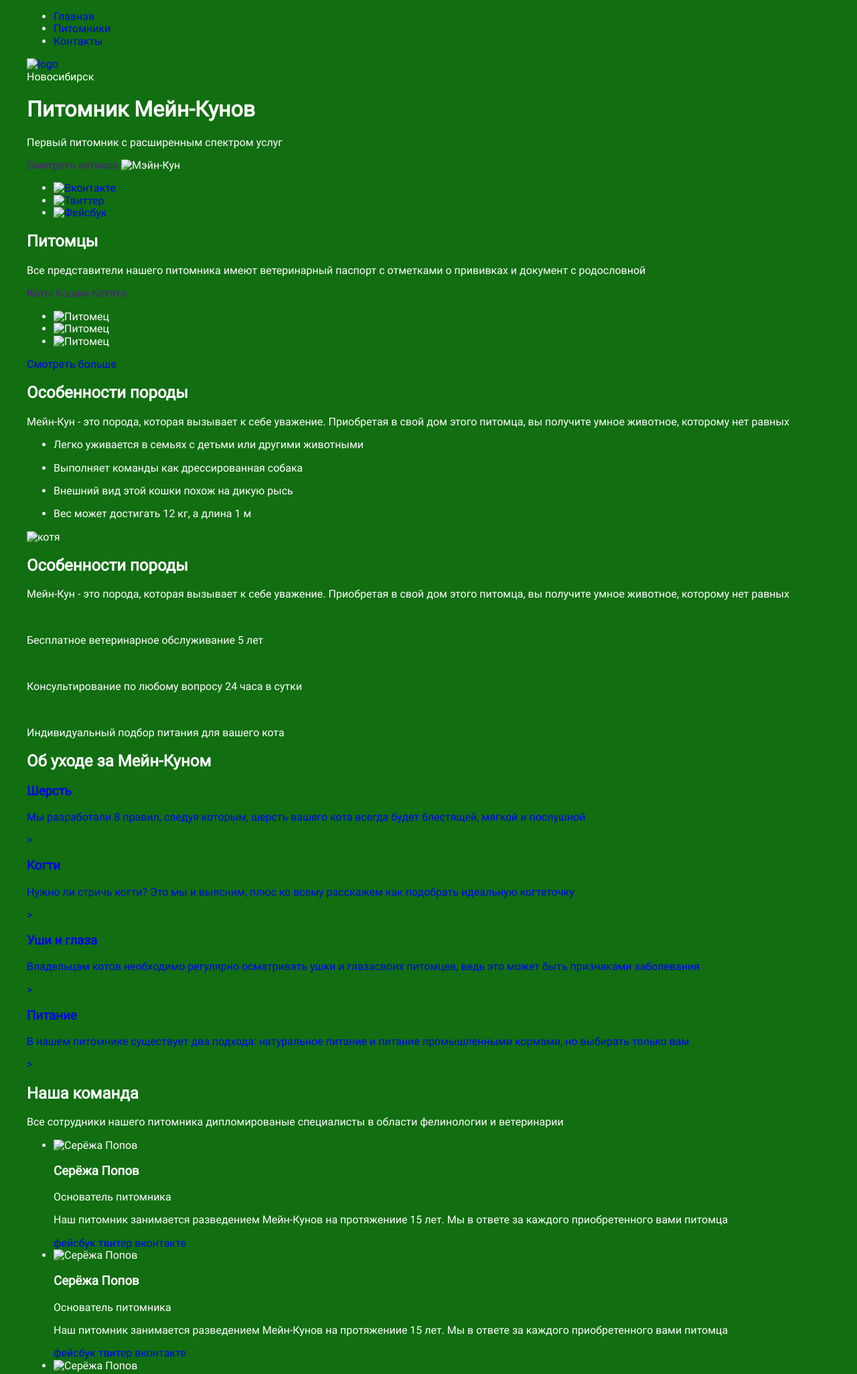
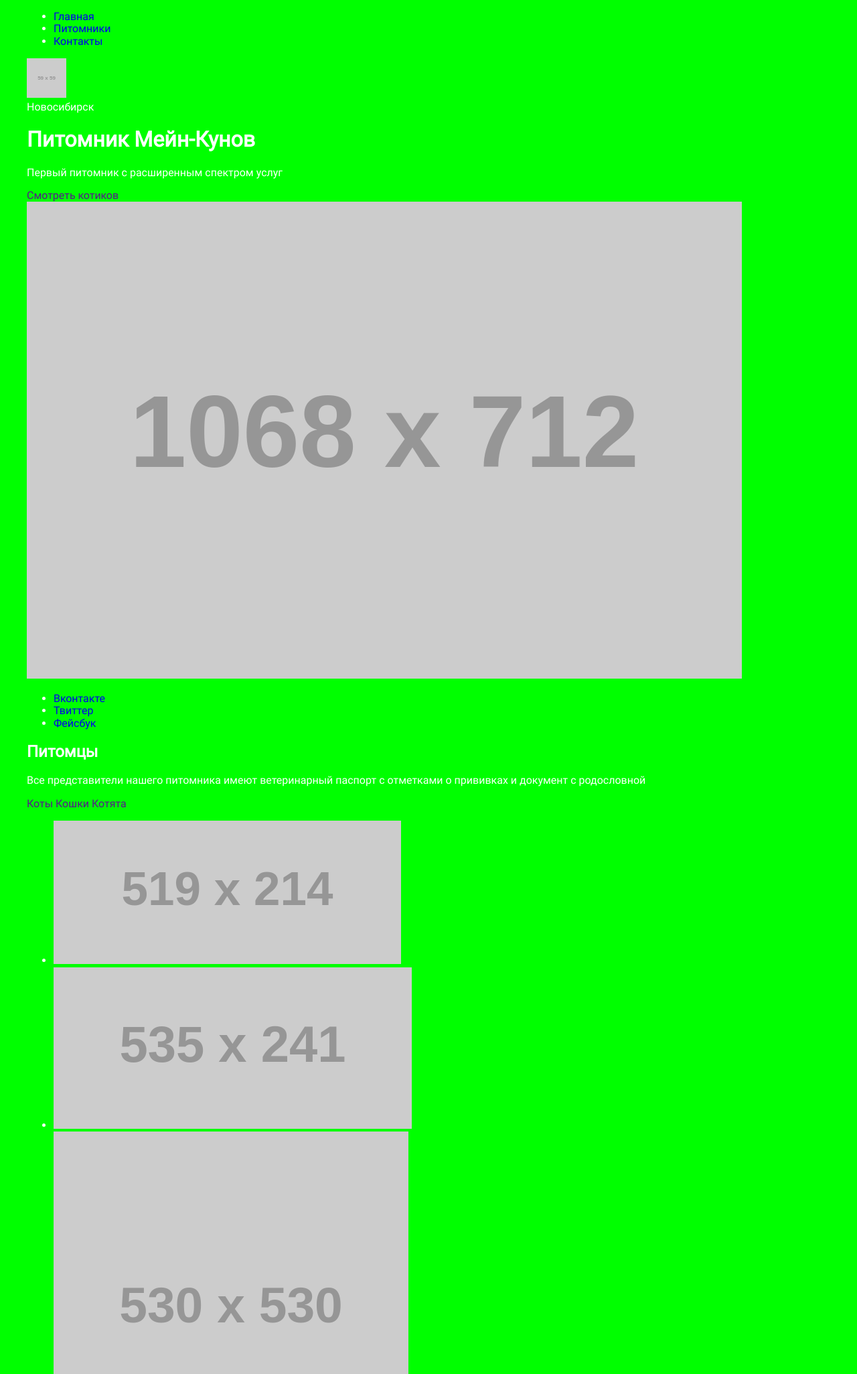
Before and after one commit to AomineVlady/main-coon, a website built with webpack: page src/index.html in a window 1280 px wide. Shown: the top 2051 px of the page at 67% size. Built offline with nearby package versions, Linux system fonts and the light colour scheme; placeholder pictures from the web are drawn by us; files whose address does not match are found by name.

Commit message:
fix html-errors for include webpack

```diff
--- a/src/index.html
+++ b/src/index.html
@@ -19,7 +19,7 @@
                                 <a href="#" class="navbar-menu__list-link">Главная</a>
                             </li>
                             <li class="navbar-menu__list-item">
-                                <a href="#" class=navbar-menu__list-link">Питомники</a>
+                                <a href="#" class="navbar-menu__list-link">Питомники</a>
                             </li>
                             <li class="navbar-menu__list-item">
                                 <a href="#" class="navbar-menu__list-link">Контакты</a>
@@ -28,7 +28,7 @@
                     </nav>
 
                     <a href="#" class="logo-link">
-                        <img src="images/crown.png" alt="logo">
+                        <img src="http://placehold.it/59x59" alt="logo">
                     </a>
                 </section>
 
@@ -41,23 +41,23 @@
                         </div>
                         <a href="" class="button">Смотреть котиков</a>
 
-                        <img src="images/cat1.png" alt="Мэйн-Кун"> <!-- по расположению котика вопросы -->
+                        <img src="http://placehold.it/1068x712" alt="Мэйн-Кун"> <!-- по расположению котика вопросы -->
 
                         <div class="main__socials"> <!-- можно реализовать без ul-li -->
                             <ul class="main__socials-list">
                                 <li class="main__socials-item">
                                     <a href="#" class="main-social-link">
-                                        <img src="images/Vk.png" alt="Вконтакте">
+                                        Вконтакте
                                     </a>
                                 </li>
                                 <li class="main__socials-item">
                                     <a href="#" class="main-social-link">
-                                        <img src="images/Twitter.png" alt="Твиттер">
+                                        Твиттер
                                     </a>
                                 </li>
                                 <li class="main__socials-item">
                                     <a href="#" class="main-social-link">
-                                        <img src="images/Facebook.png" alt="Фейсбук">
+                                        Фейсбук
                                     </a>
                                 </li>
                             </ul>
@@ -90,13 +90,13 @@
                     <div class="swipper"> <!-- блок с картинками а не свайпер-->
                         <ul class="swipper__list">
                             <li class="swipper__list-item">
-                                <img src="images/pets1.png" alt="Питомец">
+                                <img src="http://placehold.it/519x214" alt="Питомец">
                             </li>
                             <li class="swipper__list-item">
-                                <img src="images/pets2.png" alt="Питомец">
+                                <img src="http://placehold.it/535x241" alt="Питомец">
                             </li>
                             <li class="swipper__list-item">
-                                <img src="images/pets3.png" alt="Питомец">
+                                <img src="http://placehold.it/530x530" alt="Питомец">
                             </li>
                         </ul>
                     </div>
@@ -131,7 +131,7 @@
                             </li>
                         </ul>
                     </div>
-                    <img src="images/котя3.png" alt="котя"> <!-- тот самый кот ↕-->
+                    <img src="http://placehold.it/500x700" alt="котя"> <!-- тот самый кот ↕-->
                 </div>
             </div>
         </section>
@@ -147,15 +147,15 @@
                     <!-- иконки не смог вырезать нормально -->
                     <div class="benefits__content">
                         <div class="benefits__content-item">
-                            <img src="" alt="">
+                            <img src="http://placehold.it/100x100" alt="ветеринарное обслуживание">
                             <p class="benefits__content-item-subtitle">Бесплатное ветеринарное обслуживание 5 лет</p>
                         </div>
                         <div class="benefits__content-item">
-                            <img src="" alt="">
+                            <img src="http://placehold.it/100x100" alt="Консультирование">
                             <p class="benefits__content-item-subtitle">Консультирование по любому вопросу 24 часа в сутки</p>
                         </div>
                         <div class="benefits__content-item">
-                            <img src="" alt="">
+                            <img src="http://placehold.it/100x100" alt="подбор питания">
                             <p class="benefits__content-item-subtitle">Индивидуальный подбор питания для вашего кота</p>
                         </div>
                     </div>
@@ -218,7 +218,7 @@
                             <li class="swipper__items-item"> <!-- 1 элемент -->
                                 <div class="employee">
                                     <div class="employee-picture">
-                                        <img src="images/team1.png" alt="Серёжа Попов">
+                                        <img src="http://placehold.it/360x356" alt="Серёжа Попов">
                                     </div>
 
                                     <div class="employee__content">
@@ -243,7 +243,7 @@
                             <li class="swipper__items-item"> <!-- 2 элемент -->
                                 <div class="employee">
                                     <div class="employee-picture">
-                                        <img src="images/team1.png" alt="Серёжа Попов">
+                                        <img src="http://placehold.it/360x356" alt="Серёжа Попов">
                                     </div>
 
                                     <div class="employee__content">
@@ -268,7 +268,7 @@
                             <li class="swipper__items-item"> <!-- 3 элемент -->
                                 <div class="employee">
                                     <div class="employee-picture">
-                                        <img src="images/team1.png" alt="Серёжа Попов">
+                                        <img src="http://placehold.it/360x356" alt="Серёжа Попов">
                                     </div>
 
                                     <div class="employee__content">
@@ -374,7 +374,7 @@
                             <li class="swipper__items-item"> <!-- 1 элемент -->
                                 <div class="review">
                                     <div class="review-picture">
-                                        <img src="images/team1.png" alt="Серёжа Попов">
+                                        <img src="http://placehold.it/480x330   " alt="Серёжа Попов">
                                     </div>
 
                                     <div class="review__content">
@@ -385,10 +385,10 @@
                                     <div class="review__socials">
                                         <p class="review__socials-date">24 Мая 2018</p>
                                         <a href="#" class="review__socials-link">
-                                            <img src="images/Twitter.png" alt="Твиттер">
+                                            Твиттер
                                         </a>
                                         <a href="#" class="review__socials-link">
-                                            <img src="images/Vk.png" alt="Вконтакте">
+                                            Вконтакте
                                         </a>
                                     </div>
                                 </div>
@@ -407,20 +407,20 @@
         <div class="container">
             <div class="footer__inner">
                 <a href="#" class="logo-link">
-                    <img src="images/crown.png" alt="logo">
+                    <img src="http://placehold.it/59x59" alt="logo">
                 </a>
                 <div class="footer__socials">
                     <a href="#" class="footer__socials-link">
-                        <img src="images/Facebook.png" alt="Фейсбук">
+                        Фейсбук
                     </a>
                     <a href="#" class="footer__socials-link">
-                        <img src="images/Twitter.png" alt="Твиттер">
+                        Твиттер
                     </a>
                     <a href="#" class="footer__socials-link">
-                        <img src="images/Vk.png" alt="Вконтакте">
+                        Вконтакте
                     </a>
                 </div>
-                <a href="#" class="location"></a>
+                <a href="#" class="location">Новосибирск, Пушкинский проспект, 19</a>
                 <a href="tel:73839006465" class="number">+7 (383) 900-64-65</a>
             </div>
         </div>
@@ -460,5 +460,4 @@
     </div>
 
 </body>
-    <script></script>
 </html>
--- a/src/scss/components/style.scss
+++ b/src/scss/components/style.scss
@@ -1,4 +1,4 @@
 body {
   color: #ffffff;
-  background-color: #116e11
+  background-color:  rgb(0, 255, 0);
 }
```
